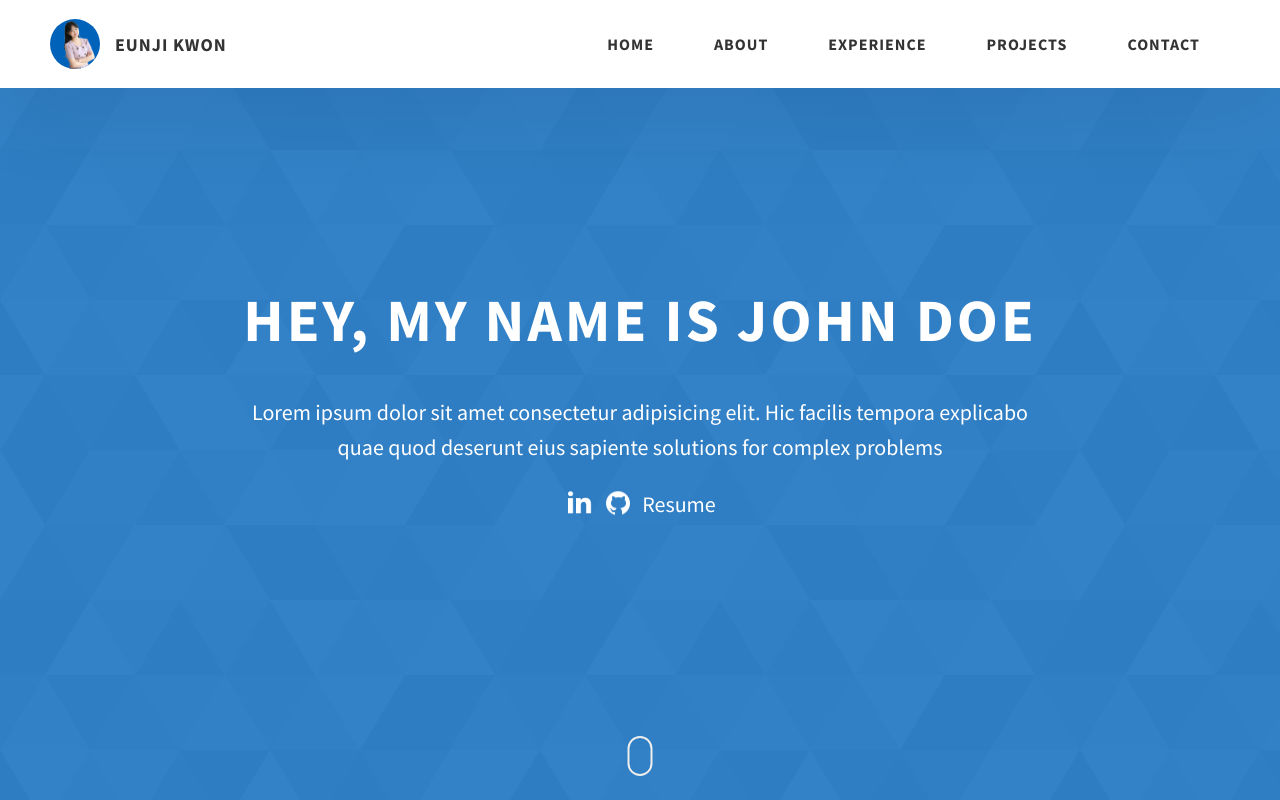
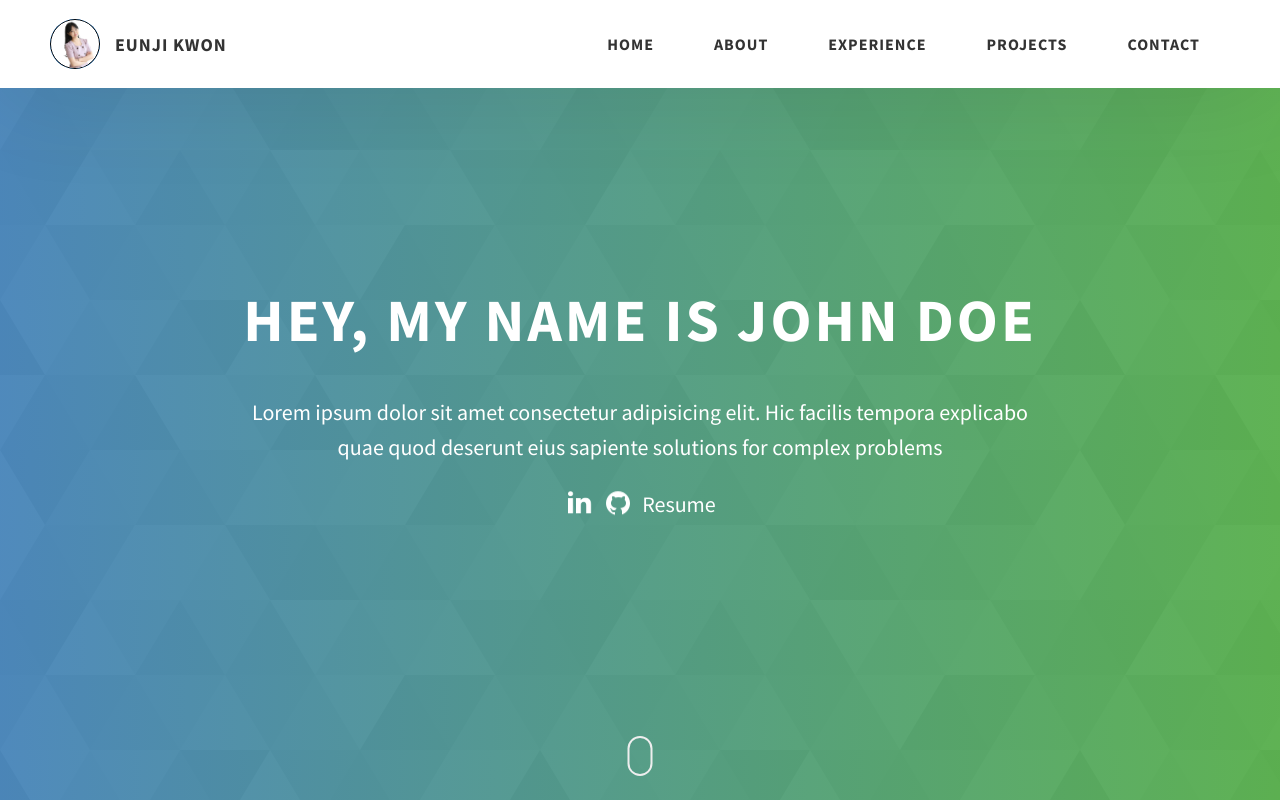
Before and after one commit to kwoneunji225/portfolio, a website: page index.html in a window 1280 px wide. Shown: the top 800 px of the page. Drawn offline with Linux system fonts and the light colour scheme.

Commit message:
All basic functionality working

```diff
--- a/css/style.css
+++ b/css/style.css
@@ -185,7 +185,7 @@ textarea {
 
 .home-hero {
   color: #fff;
-  background: linear-gradient(to right, rgba(0, 98, 185, 0.8), rgba(0, 98, 185, 0.8)), url(../../assets/svg/common-bg.svg);
+  background: linear-gradient(to right, rgba(36, 109, 172, 0.8), rgba(56, 160, 42, 0.8)), url(../assets/svg/common-bg.svg);
   background-position: center;
   height: 100vh;
   min-height: 80rem;
@@ -637,7 +637,12 @@ textarea {
     height: 100%;
     object-fit: cover;
     object-position: center;
-    display: block; }
+    display: block;
+    background-color: #ffffff;
+    border: 0.5px solid black; /* Black border */
+    border-radius: 100%; /* Make the border circular */
+  }
+
   .header__logo-sub {
     font-size: 1.8rem;
     text-transform: uppercase;
--- a/index.html
+++ b/index.html
@@ -317,7 +317,8 @@
           </span>
         </h2>
         <div class="contact__form-container">
-          <form action="#" class="contact__form">
+          <!-- Replace below url  -->
+          <form action="https://formspree.io/f/xwpepbwn" method="post" class="contact__form">
             <div class="contact__form-field">
               <label class="contact__form-label" for="name">Name</label>
               <input
```
